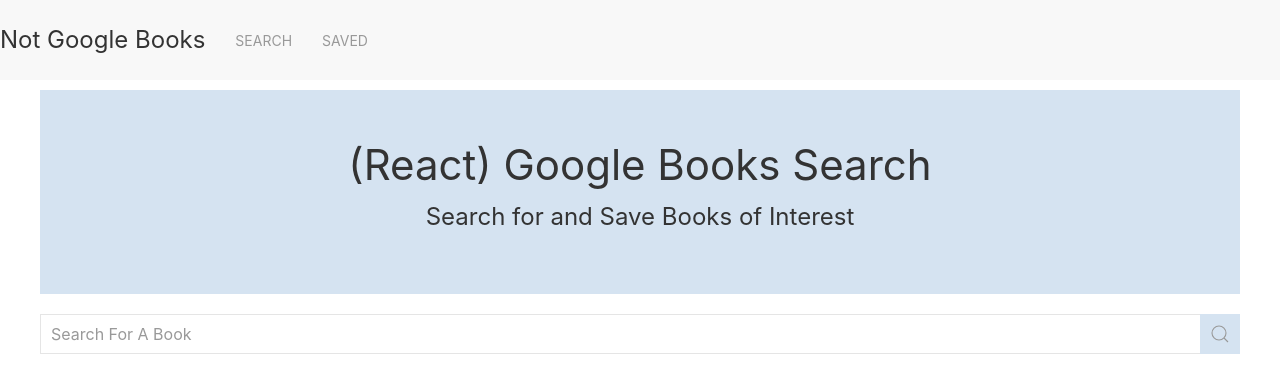
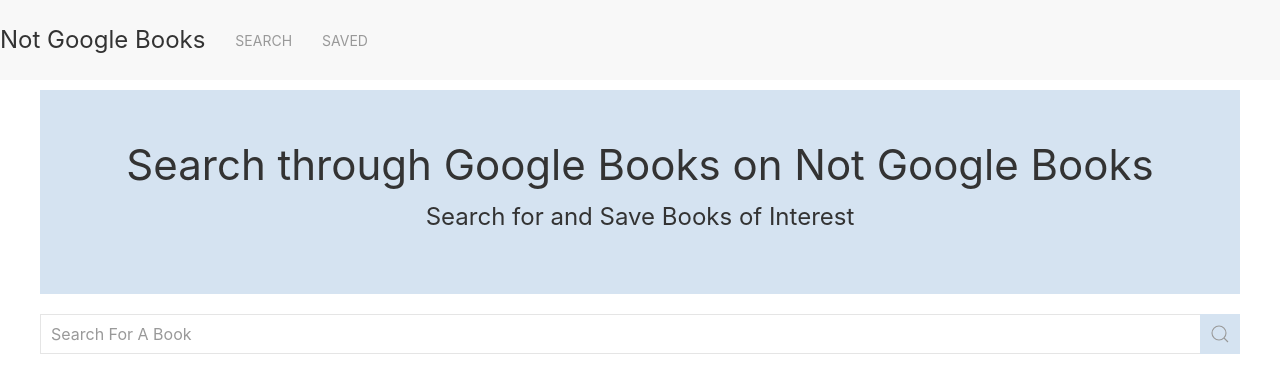
Before and after one commit to sali6798/google-books-search, a React (Create React App) app in the folder client/: page / in a window 1280 px wide. Shown: the top 392 px of the page. Built offline with nearby package versions, Linux system fonts and the light colour scheme.

Commit message:
text change

```diff
--- a/client/src/components/Jumbotron/index.js
+++ b/client/src/components/Jumbotron/index.js
@@ -4,7 +4,7 @@ import "./style.css"
 function Jumbotron() {
     return (
         <div className="Jumbotron">
-            <h1>(React) Google Books Search</h1>
+            <h1>Search through Google Books on Not Google Books</h1>
             <h3>Search for and Save Books of Interest</h3>
         </div>
     );
```
